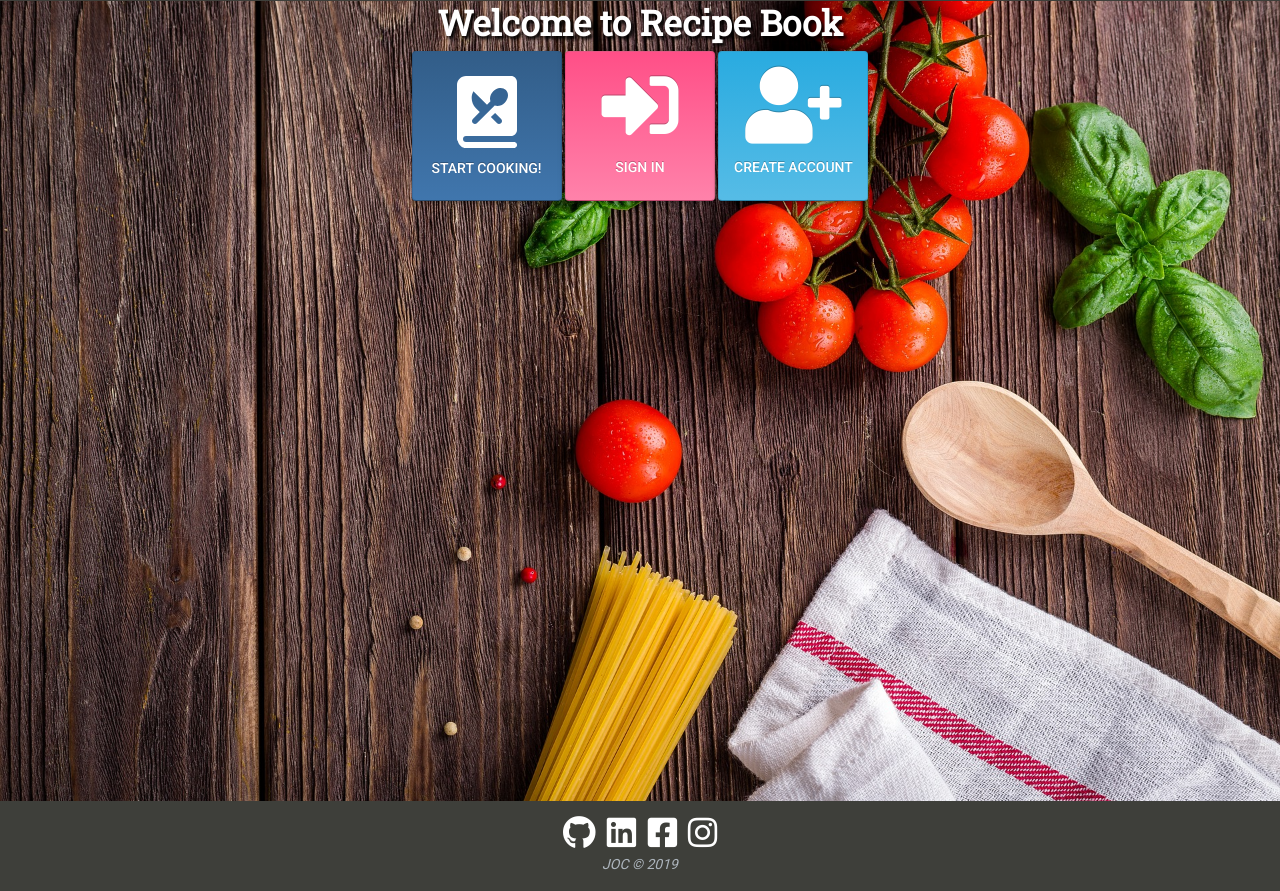
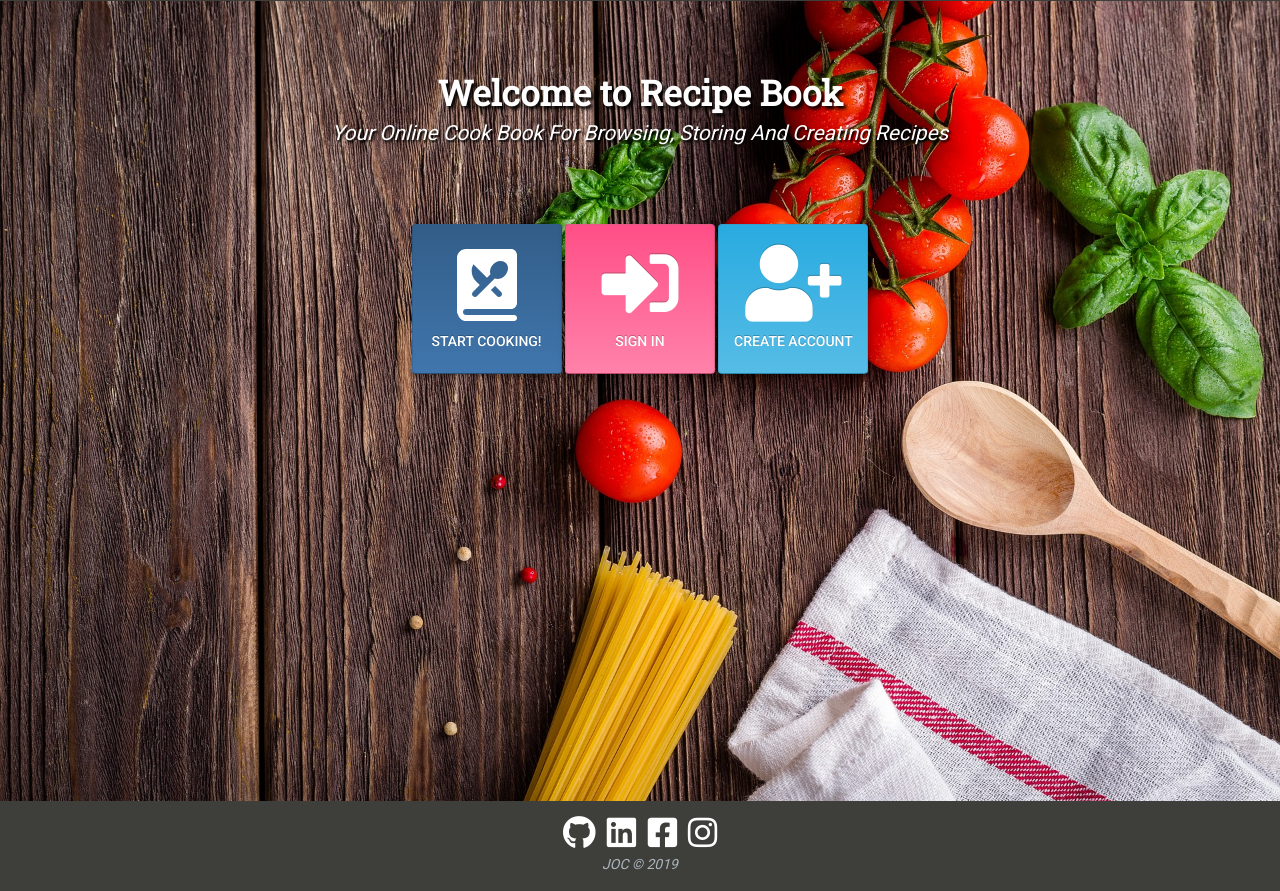
Before and after one commit to johnnycistudent/recipe-app, a Flask app: page / in a window 1280 px wide. Shown: the part 70-961 px from the top of the page. Run offline with Flask 2, Linux system fonts and the light colour scheme; some libraries are stand-ins or nearby versions.

Commit message:
intro page updated

```diff
--- a/static/css/style.css
+++ b/static/css/style.css
@@ -311,14 +311,29 @@ h6 {
     /*background-size: cover;*/
 }
 
+.heading-container {
+    padding-top: 70px;
+    padding-bottom: 70px;
+}
+
 .intro-heading {
     color: #fff;
     font-family: 'Roboto Slab', serif;
     text-shadow: 0.075em 0.08em 0.1em rgba(0, 0, 0, 1);
 }
 
+.intro-subheading {
+    text-transform: capitalize;
+    color: #fff;
+    font-style: italic;
+    font-weight: 400;
+    font-size: 1.3rem;
+    text-shadow: 0.075em 0.08em 0.1em rgba(0, 0, 0, 1);
+}
+
 .intro-icon {
     font-size: 7em;
+    padding-top: 5px;
 }
 
 /* -- Search features -- */
--- a/templates/intro.html
+++ b/templates/intro.html
@@ -1,10 +1,11 @@
 {% extends 'base.html' %} {% block content %}
 
-<div class="intro-container img-responsive">
+<div class="intro-container img-responsive container-fluid">
 
     <div class="heading-container">
 
         <h1 class="intro-heading">Welcome to Recipe Book</h1>
+        <h3 class="intro-subheading">Your Online cook book for browsing, storing and creating recipes</h3>
 
     </div>
 
@@ -21,14 +22,14 @@
             <a href="{{url_for('login')}}" class="btn btn-pink btn-sq-lg ">
                 <i class="fas fa-sign-in-alt fa-5x intro-icon"></i><br/>
 
-                <span style="line-height: 46px; font-size: 14px;">
+                <span style="line-height: 38px; font-size: 14px;">
                     Sign In
                 </span>
             </a>
 
             <a href="{{url_for('register')}}" class="btn btn-sq-lg btn-details">
                   <i class="fas fa-user-plus fa-5x intro-icon"></i><br/>
-                <span style="line-height: 46px; font-size: 14px;">
+                <span style="line-height: 38px; font-size: 14px;">
                     Create Account
                 </span>
             </a>
```
